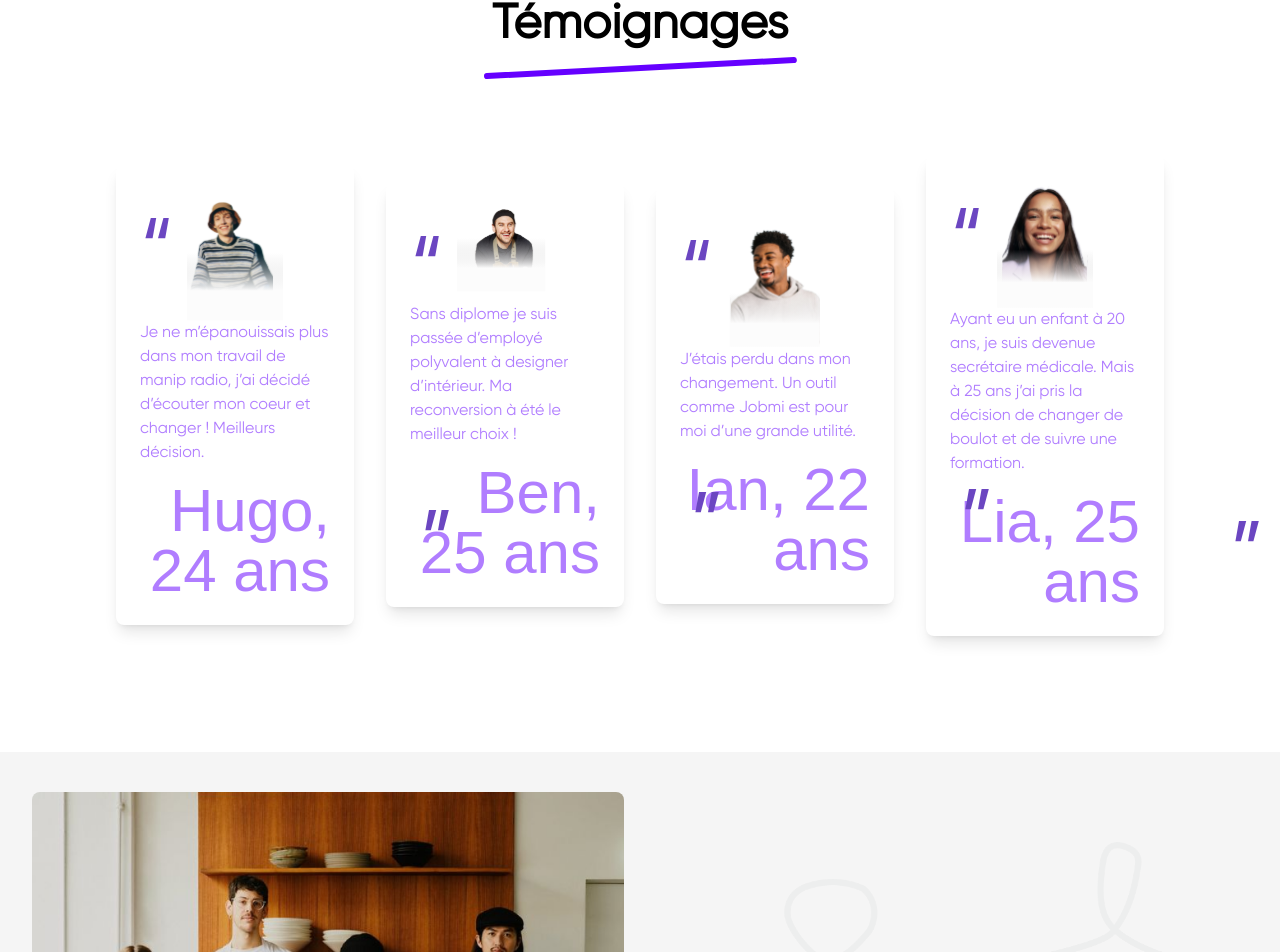
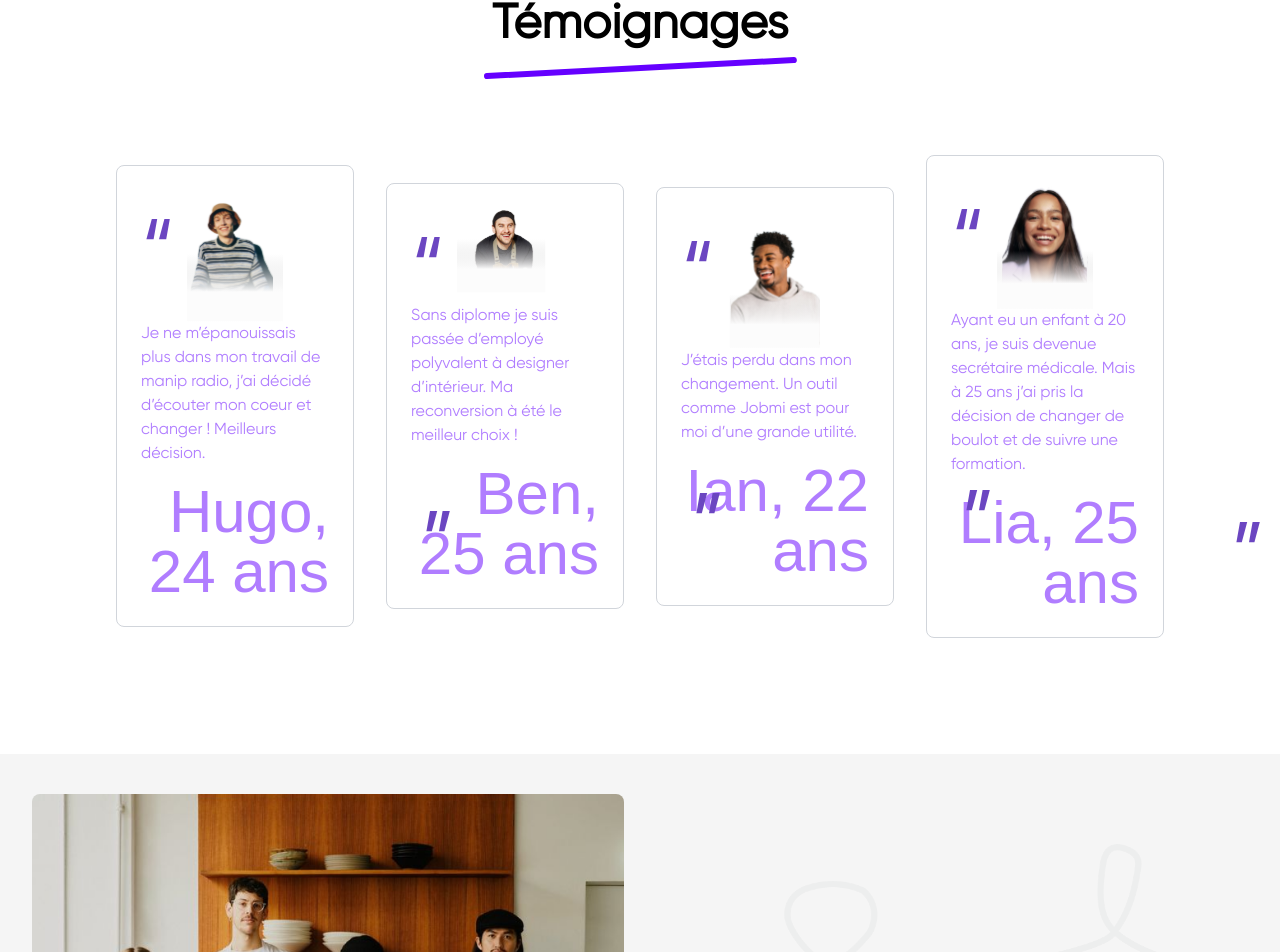
Before and after one commit to EmmaRinaldo/Jobmi-MVP, a Next.js app in the folder jobmi/: page / in a window 1280 px wide. Shown: the part 1837-2789 px from the top of the page. Built offline with nearby package versions, Linux system fonts and the light colour scheme; no server answers; a web font is replaced by a local one.

Commit message:
Update HomeSection4.jsx

```diff
--- a/jobmi/components/HomeSection4.jsx
+++ b/jobmi/components/HomeSection4.jsx
@@ -40,7 +40,7 @@ export const HomeSection4 = () => {
 
       <div className="font-sans flex flex-col lg:flex-row items-center justify-around my-10 sm:mx-20 p-5">
         {testimonials.map((testimonial, index) => (
-          <div key={index} className="bg-white p-6 m-4 rounded-lg shadow-lg max-w-xs w-[25%]">
+          <div key={index} className="bg-white p-6 m-4 rounded-lg max-w-xs w-[25%] border border-gray-300">
             <p className="absolute text-purple-600 text-[90px] mt-0">“</p>
             <div className="justify-end">
               <img src={testimonial.image} alt={testimonial.name} className="mx-auto w-24 object-cover" />
```
